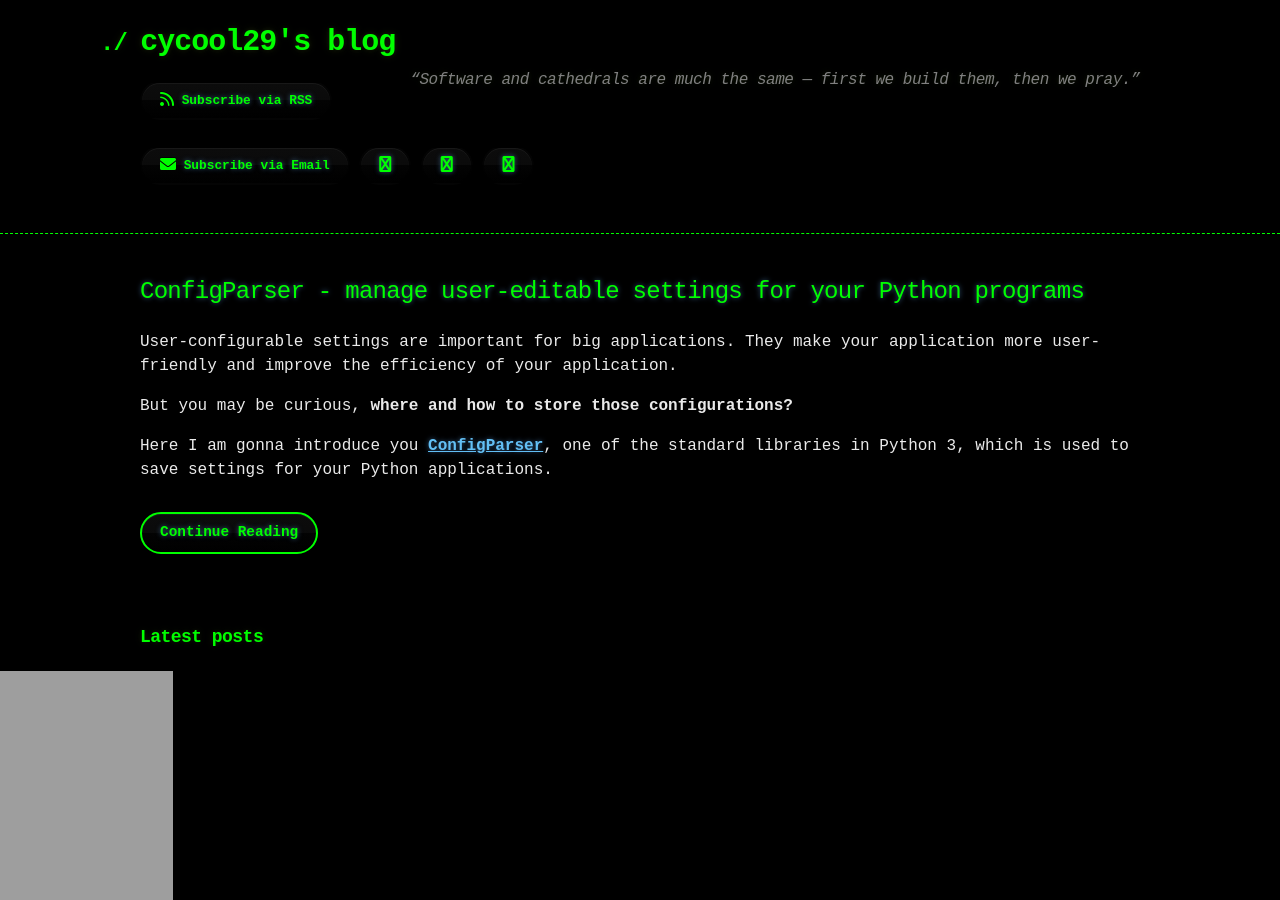
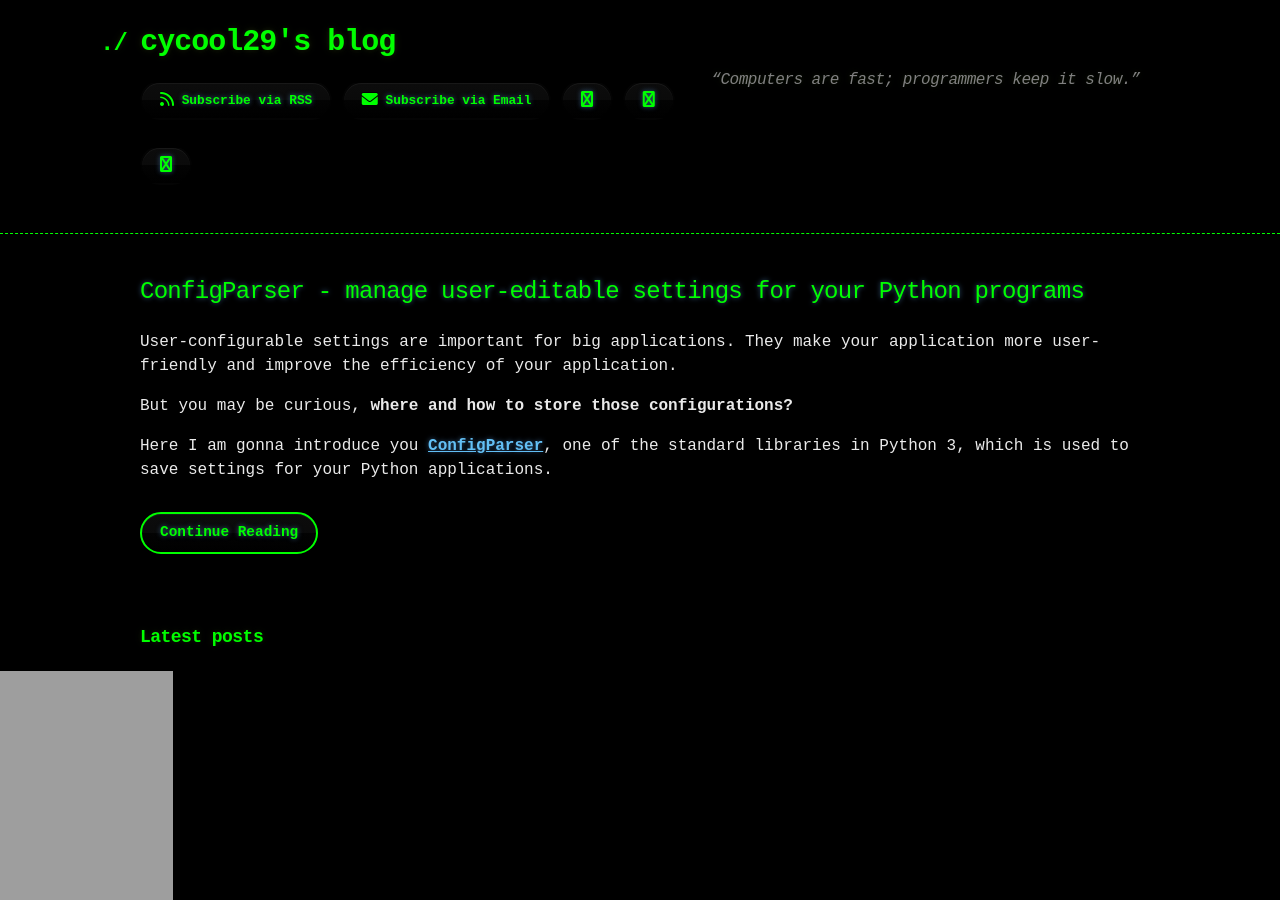
Before and after one commit to cycool29/cycool29.github.io, a Jekyll site: the page built from index.md, in a window 1280 px wide and 900 px high. Built offline with Jekyll 4.4.1, drawn with Linux system fonts in a browser that asks for light colours; a style sheet for code colours, icons or effects is not loaded.

Commit message:
Update quotes

```diff
--- a/_config.yml
+++ b/_config.yml
@@ -1,5 +1,5 @@
 title: cycool29's blog
-description: "“Software and cathedrals are much the same — first we build them, then we pray.” "
+description: "“Computers are fast; programmers keep it slow.” "
 bio: A high school student. Intermediate in Python, Git, Bash. Learning JavaScript. He/Him. "
 author: cycool29
 url: https://cycool29.github.io
```
